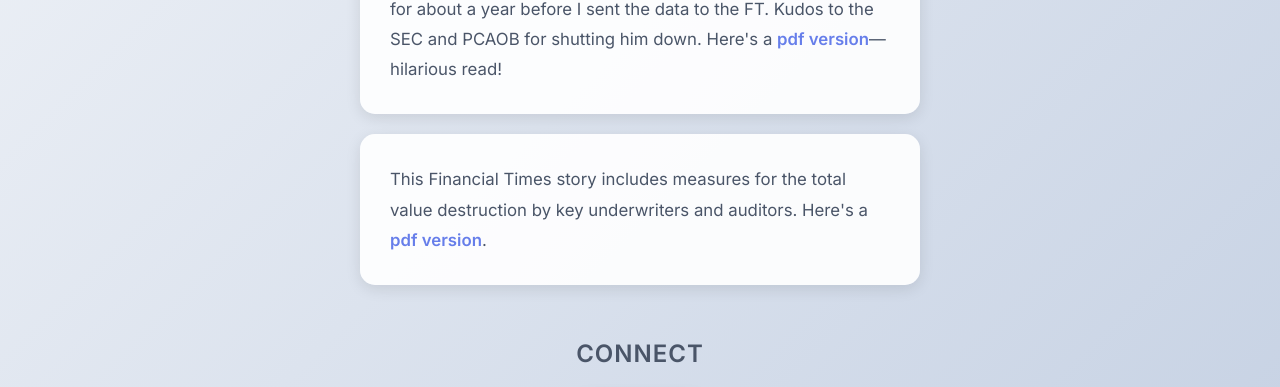
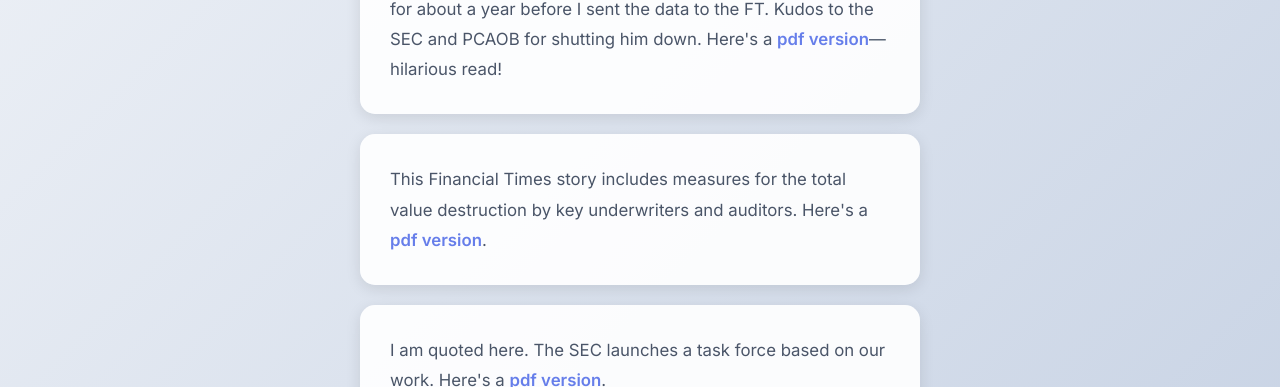
Before and after one commit to stephenwalkerecon/stephens-website, a plain HTML site: page index.html in a window 1280 px wide. Shown: the part 608-995 px from the top of the page. Drawn offline with Linux system fonts and the light colour scheme.

Commit message:
Update index.html
adds third pdf

```diff
--- a/index.html
+++ b/index.html
@@ -26,6 +26,9 @@
             <div class="article-item">
                 <p>This Financial Times story includes measures for the total value destruction by key underwriters and auditors. Here's a <a href="nasdaq.pdf" target="_blank">pdf version</a>.</p>
             </div>
+            <div class="article-item">
+                <p>I am quoted here. The SEC launches a task force based on our work. Here's a <a href="nasdaq2.pdf" target="_blank">pdf version</a>.</p>
+            </div>
         </section>
 
         <section class="links">
```
